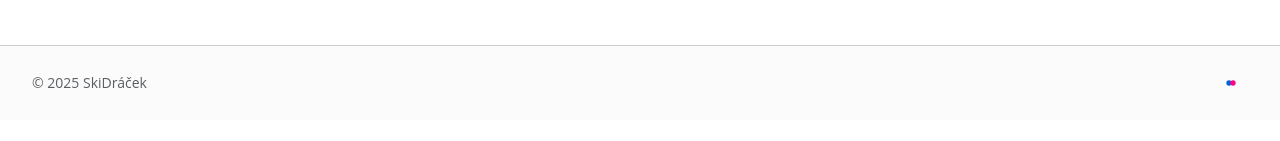
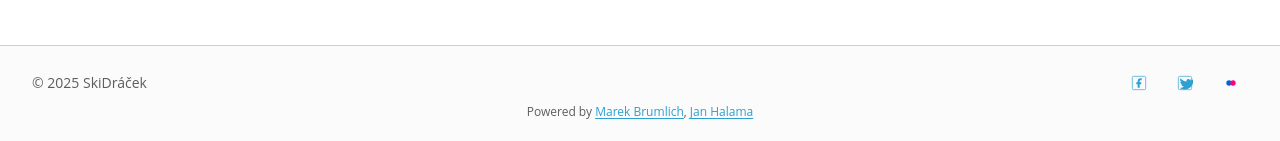
Before and after one commit to janhalama/skidracek-website, a Next.js app: page / in a window 1280 px wide. Shown: the part 2257-2398 px from the top of the page. Before the commit the page ends 2377 px from the top, so only its background shows below. Built offline with nearby package versions, Linux system fonts and the light colour scheme; no server answers.

Commit message:
Footer: add Facebook and Twitter links with stacked-style icons; add credits line

```diff
--- a/components/sections/Footer.tsx
+++ b/components/sections/Footer.tsx
@@ -7,6 +7,32 @@ export default function Footer() {
         <div className="flex flex-col items-center justify-between gap-3 sm:flex-row">
           <div>© {new Date().getFullYear()} SkiDráček</div>
           <div className="flex items-center gap-3">
+            <a
+              className="inline-flex items-center rounded-sm border border-transparent px-2 py-1 hover:bg-white/40"
+              href="https://www.facebook.com/SkiDracek/timeline"
+              target="_blank"
+              rel="noopener noreferrer"
+              title="Facebook"
+              aria-label="Facebook"
+            >
+              <svg aria-hidden="true" className="h-4 w-4" viewBox="0 0 24 24" fill="currentColor">
+                <rect x="2" y="2" width="20" height="20" rx="2" ry="2" fill="none" stroke="currentColor" />
+                <path d="M14 8h2V5h-2c-2.21 0-4 1.79-4 4v2H8v3h2v5h3v-5h2.1l.4-3H13V9c0-.55.45-1 1-1z" />
+              </svg>
+            </a>
+            <a
+              className="inline-flex items-center rounded-sm border border-transparent px-2 py-1 hover:bg-white/40"
+              href="https://twitter.com/skidracek"
+              target="_blank"
+              rel="noopener noreferrer"
+              title="Twitter"
+              aria-label="Twitter"
+            >
+              <svg aria-hidden="true" className="h-4 w-4" viewBox="0 0 24 24" fill="currentColor">
+                <rect x="2" y="2" width="20" height="20" rx="2" ry="2" fill="none" stroke="currentColor" />
+                <path d="M22 7.5c-.7.3-1.5.6-2.3.7.8-.5 1.4-1.3 1.7-2.2-.8.5-1.7.8-2.6 1-1.6-1.7-4.5-.7-4.5 1.8 0 .3 0 .5.1.8-3.7-.2-7-2-9.2-4.9-.4.7-.6 1.4-.6 2.2 0 1.5.8 2.8 2 3.6-.6 0-1.2-.2-1.7-.5 0 2.1 1.5 3.8 3.5 4.2-.4.1-.8.1-1.2.1-.3 0-.6 0-.9-.1.6 1.8 2.3 3.1 4.3 3.2-1.6 1.3-3.6 2.1-5.8 2.1H4c2.1 1.3 4.6 2.1 7.2 2.1 8.6 0 13.3-7.2 13.3-13.3v-.6c.9-.7 1.6-1.4 2.2-2.3z" />
+              </svg>
+            </a>
             <a
               className="inline-flex items-center rounded-sm border border-transparent px-2 py-1 hover:bg-white/40"
               href="https://www.flickr.com/photos/130261563@N08/sets"
@@ -22,6 +48,10 @@ export default function Footer() {
             </a>
           </div>
         </div>
+        <div className="mt-2 text-center text-xs">
+          Powered by <a className="underline" href="http://marekbrumlich.cz" target="_blank" rel="noopener noreferrer">Marek Brumlich</a>,&nbsp;
+          <a className="underline" href="http://janhalama.cz" target="_blank" rel="noopener noreferrer">Jan Halama</a>
+        </div>
       </div>
     </footer>
   );
```
